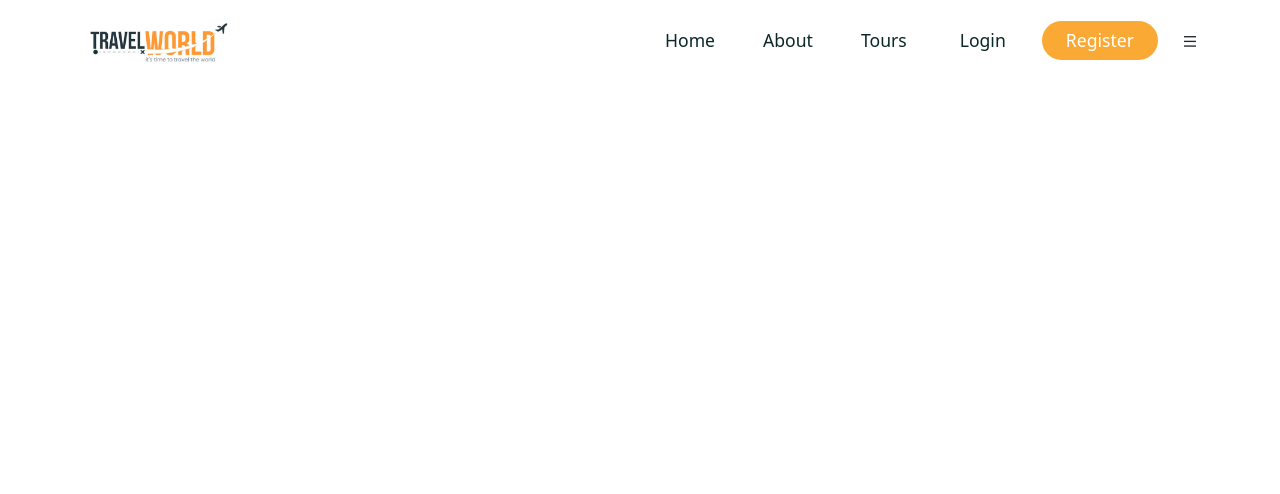
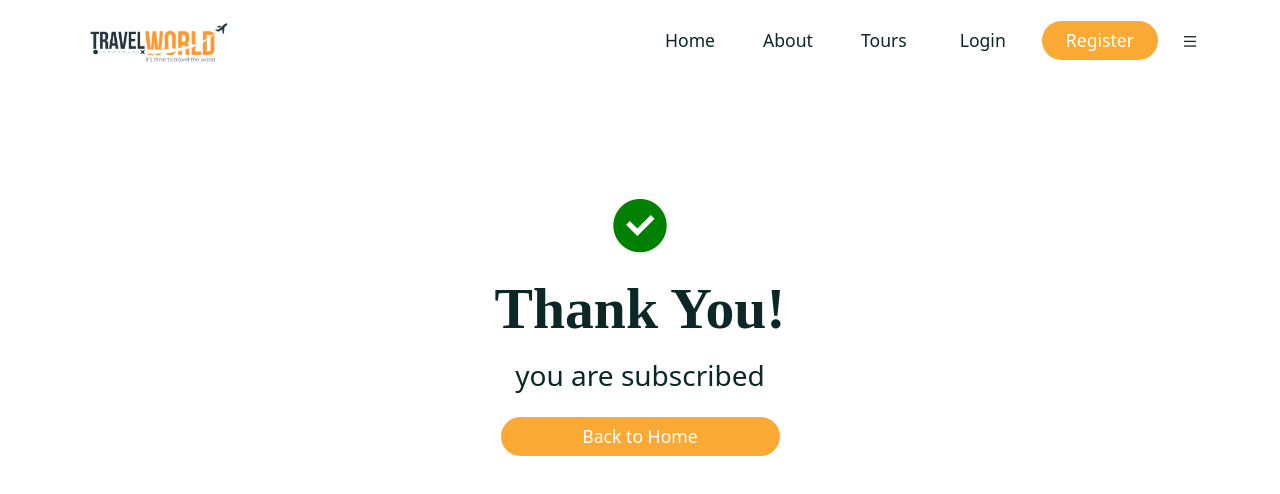
Before and after one commit to 6yJlka/travel-agency, a React (Create React App) app in the folder TourAgency/tour-management/frontend/: page /thank-you-sub in a window 1280 px wide. Shown: the top 494 px of the page. Built offline with nearby package versions, Linux system fonts and the light colour scheme; a web font is replaced by a local one.

Commit message:
fix subscribe

```diff
--- /dev/null
+++ b/TourAgency/tour-management/frontend/src/pages/ThankYouSub.jsx
@@ -0,0 +1,26 @@
+import React from 'react'
+import { Container, Row, Col, Button } from 'reactstrap'
+import { Link } from 'react-router-dom'
+import '../styles/thank-you.css'
+
+const ThankYouSub = () => {
+    return <section>
+        <Container>
+            <Row>
+                <Col lg='12' className="pt-5 text-center">
+                    <div className="thank__you">
+                        <span><i className="ri-checkbox-circle-fill"></i></span>
+                        <h1 className="mb-3 fw-semibold">
+                            Thank You!
+                        </h1>
+                        <h3 className='mb-4'>you are subscribed</h3>
+
+                        <Button className="btn primary__btn w-25"><Link to='/home'>Back to Home</Link></Button>
+                    </div>
+                </Col>
+            </Row>
+        </Container>
+    </section>
+}
+
+export default ThankYouSub
--- a/TourAgency/tour-management/frontend/src/router/Router.js
+++ b/TourAgency/tour-management/frontend/src/router/Router.js
@@ -9,6 +9,7 @@ import Register from './../pages/Register'
 import SearchResultList from './../pages/SearchResultList'
 import ThankYou from "../pages/ThankYou"
 import AddTour from './../pages/AddTour'
+import ThankYouSub from "../pages/ThankYouSub";
 
 const Routers = ({ isAuthenticated, setIsAuthenticated }) => {// Принимаем prop isAuthenticated
     return (
@@ -20,6 +21,7 @@ const Routers = ({ isAuthenticated, setIsAuthenticated }) => {// Принима
             <Route path="/login" element={isAuthenticated ? <Navigate to="/home" replace={true} /> : <Login setIsAuthenticated={setIsAuthenticated} />} /> {/* Передаем setIsAuthenticated */}
             <Route path="/register" element={isAuthenticated ? <Navigate to="/home" replace={true}/> : <Register />} />
             <Route path="/thank-you" element={<ThankYou />} />
+            <Route path="/thank-you-sub" element={<ThankYouSub />} />
             <Route path="/tours/search" element={<SearchResultList />} />
             <Route path="/add-tour" element={<AddTour />} />
             {/* Защищенные маршруты */}
--- a/TourAgency/tour-management/frontend/src/shared/Newsletter.jsx
+++ b/TourAgency/tour-management/frontend/src/shared/Newsletter.jsx
@@ -2,8 +2,15 @@ import React from "react";
 import "./newsletter.css";
 import { Container, Row, Col } from "reactstrap";
 import maleTourist from "../assets/images/male-tourist.png";
+import { useNavigate } from "react-router-dom";
 
 const Newsletter = () => {
+  const navigate = useNavigate()
+  const handleClick = (e) => {
+    e.preventDefault();
+
+    navigate("/thank-you-sub");
+  };
   return (
     <section className="newsletter">
       <Container>
@@ -14,7 +21,7 @@ const Newsletter = () => {
 
               <div className="newsletter__input">
                 <input type="email" placeholder="enter email" />
-                <button className="btn newsletter__btn">Subscribe</button>
+                <button className="btn newsletter__btn" onClick={handleClick}>Subscribe</button>
               </div>
 
               <p>Lorem ipsum dolor sit, amet consectetur adipisicing elit. Quam consequuntur earum iste pariatur reprehenderit a?</p>
```
